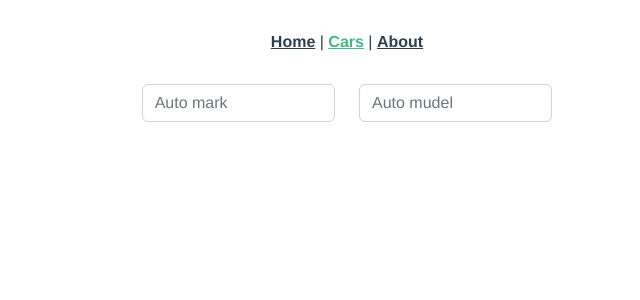
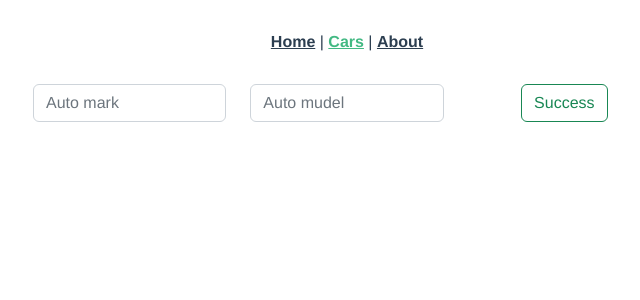
Before and after one commit to raintuur/front_bank_27, a Vue app: page /#/cars in a window 1280 px wide. Shown: the top 300 px of the page, without its empty margins (293-933 px from the left). Built offline with nearby package versions, Linux system fonts and the light colour scheme.

Commit message:
Added a button to the cars website

```diff
--- a/src/views/CarsView.vue
+++ b/src/views/CarsView.vue
@@ -1,12 +1,24 @@
 <template>
   <div>
+
+    <!--    ROW 1     -->
     <div class="row justify-content-center">
+
+      <!--      COLUMN 1    -->
       <div class="col col-2">
         <input v-model="carMake" type="text" class="form-control" placeholder="Auto mark" aria-label="First name">
       </div>
+
+      <!--      COLUMN 2    -->
       <div class="col col-2">
         <input v-model="carModel" type="text" class="form-control" placeholder="Auto mudel" aria-label="Last name">
       </div>
+
+      <!--      COLUMN 3    -->
+      <div class="col col-2">
+        <button type="button" class="btn btn-outline-success">Success</button>
+      </div>
+
     </div>
   </div>
 </template>
```
